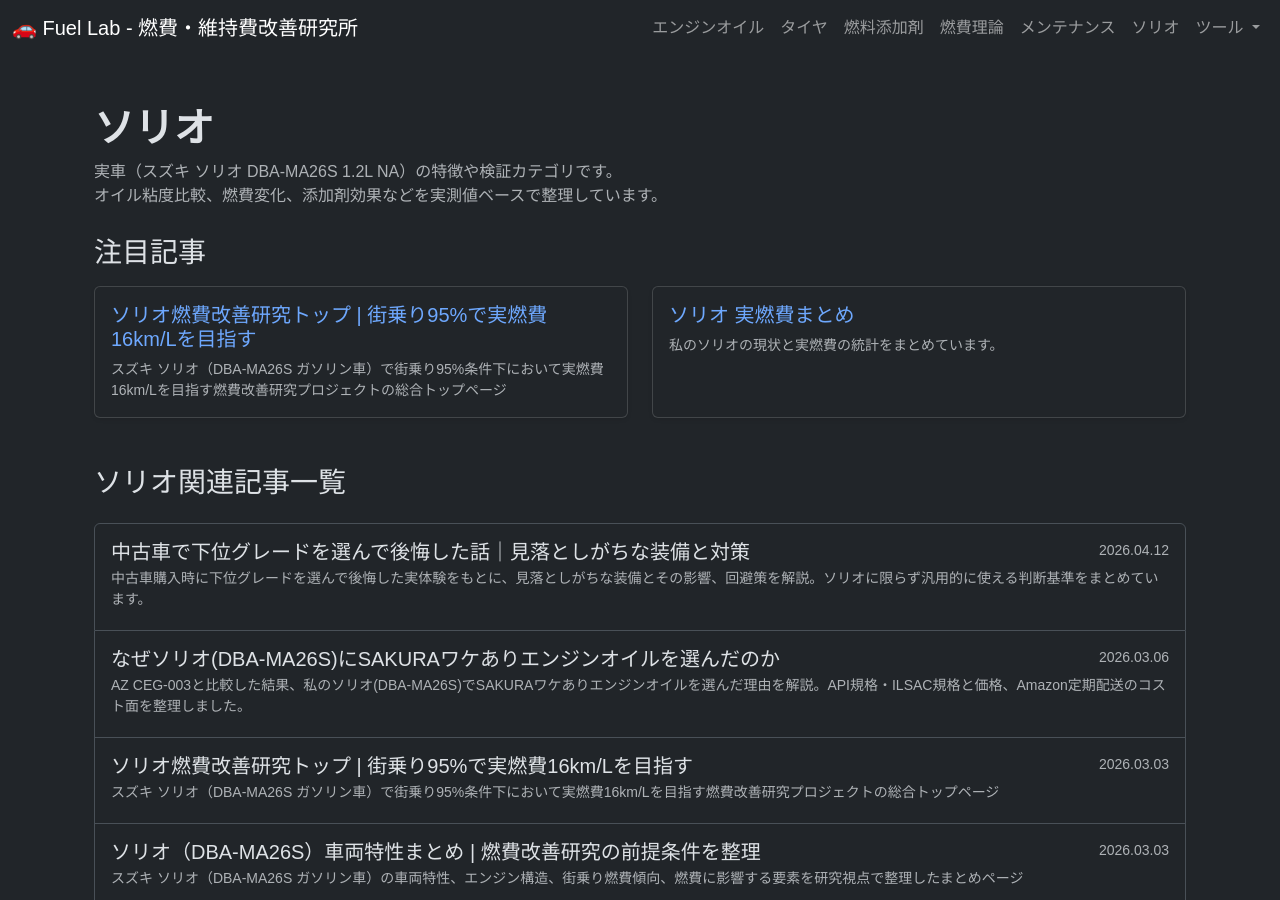
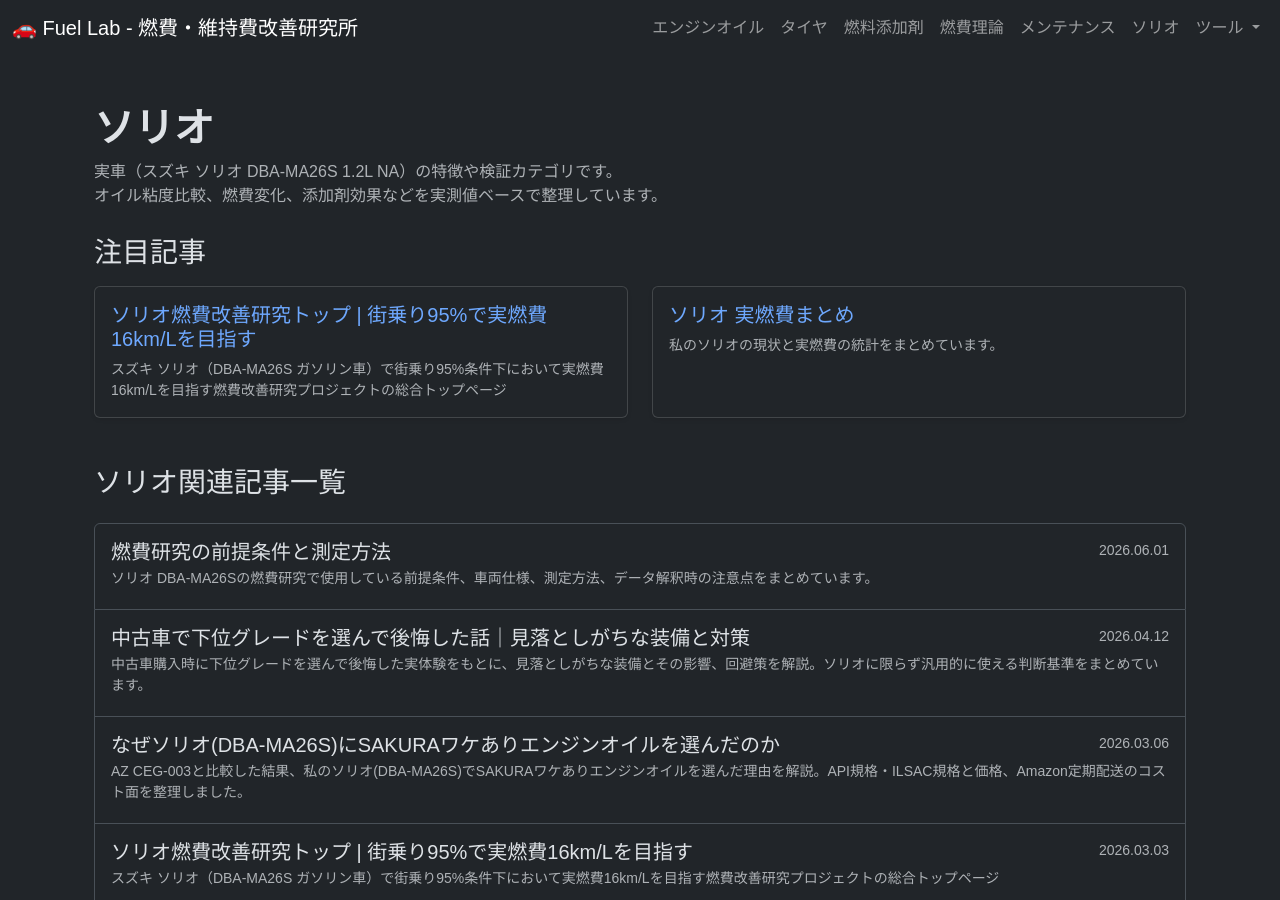
Before and after one commit to funyapar-org/fuel-lab, a Jekyll site: the page built from _category/solio.md, in a window 1280 px wide and 900 px high. Built offline with Jekyll 4.4.1, drawn with Linux system fonts in a browser that asks for light colours.

Commit message:
研究前提条件をトップページから移動

```diff
--- a/_includes/solio/fuel/progress-gauge.html
+++ b/_includes/solio/fuel/progress-gauge.html
@@ -46,5 +46,11 @@
       目標まであと {{ remaining }} km/L
     </p>
 
+    <p>
+      👉 <a href="{{ site.baseurl }}/solio/fuel-research-assumptions-and-methodology/">
+        本研究の前提条件と測定方法
+      </a>
+    </p>
+
   </div>
 </div>
--- /dev/null
+++ b/_solio/fuel-research-assumptions-and-methodology.md
@@ -0,0 +1,247 @@
+---
+
+layout: default
+title: "燃費研究の前提条件と測定方法"
+nav_title: "研究前提条件"
+description: "ソリオ DBA-MA26Sの燃費研究で使用している前提条件、車両仕様、測定方法、データ解釈時の注意点をまとめています。"
+category: solio
+tags:
+
+  - fuel-economy
+  - fuel-research
+  - methodology
+  - measurement
+  - ma26s
+date: 2026-06-01 09:00:00 +0900
+
+---
+
+<div class="col-lg-10">
+
+  <div class="card shadow-sm mb-4">
+    <div class="card-body">
+
+      <h1 class="h3 mb-3">
+        燃費研究の前提条件と測定方法
+      </h1>
+
+      <p class="mb-0">
+        当サイトで公開している燃費改善実験、燃費推移グラフ、整備効果検証は、
+        すべて同一車両・同一条件を基準として記録しています。
+      </p>
+
+    </div>
+  </div>
+
+
+
+  <div class="card shadow-sm mb-4">
+    <div class="card-body">
+
+      <h2 class="h4 mb-3">
+        対象車両
+      </h2>
+
+      <table class="table table-sm align-middle">
+
+        <tbody>
+
+          <tr>
+            <th style="width: 220px;">車種</th>
+            <td>スズキ ソリオ</td>
+          </tr>
+
+          <tr>
+            <th>型式</th>
+            <td>DBA-MA26S</td>
+          </tr>
+
+          <tr>
+            <th>エンジン</th>
+            <td>K12C 自然吸気エンジン</td>
+          </tr>
+
+          <tr>
+            <th>燃料</th>
+            <td>レギュラーガソリン</td>
+          </tr>
+
+          <tr>
+            <th>トランスミッション</th>
+            <td>CVT</td>
+          </tr>
+
+        </tbody>
+
+      </table>
+
+      <p class="mb-0">
+        車両構造や設計上の特徴については
+        <a href="{{ site.baseurl }}/solio/solio-vehicle-characteristics-overview/">
+          ソリオ車両特性まとめ
+        </a>
+        を参照してください。
+      </p>
+
+    </div>
+  </div>
+
+
+
+  <div class="card shadow-sm mb-4">
+    <div class="card-body">
+
+      <h2 class="h4 mb-3">
+        使用環境
+      </h2>
+
+      <ul class="mb-0">
+
+        <li>街乗り約95%以上</li>
+
+        <li>短距離移動が中心</li>
+
+        <li>高速道路利用は少なめ</li>
+
+        <li>エアコンは季節に応じて通常使用</li>
+
+        <li>特別なエコランは実施しない</li>
+
+      </ul>
+
+    </div>
+  </div>
+
+
+
+  <div class="card shadow-sm mb-4">
+    <div class="card-body">
+
+      <h2 class="h4 mb-3">
+        燃費の測定方法
+      </h2>
+
+      <ul>
+
+        <li>満タン法による実測</li>
+
+        <li>給油時のオドメーター値を記録</li>
+
+        <li>給油量から実燃費を算出</li>
+
+        <li>車載燃費計は参考値として扱う</li>
+
+      </ul>
+
+      <div class="alert alert-info mb-0">
+
+        燃費データは実際の給油量を用いて計算しているため、
+        車載燃費計よりも実際の燃料消費に近い値になります。
+
+      </div>
+
+      <p class="mb-0">
+        満タン法の詳細については
+        <a href="{{ site.baseurl }}/knowledge/tank-to-tank-method-guide/">
+          満タン法の正しいやり方
+        </a>
+        を参照してください。
+      </p>
+
+    </div>
+  </div>
+
+
+
+  <div class="card shadow-sm mb-4">
+    <div class="card-body">
+
+      <h2 class="h4 mb-3">
+        季節補正後燃費について
+      </h2>
+
+      <p>
+        当サイトでは実燃費に加えて、
+        「季節補正後燃費」を使用しています。
+      </p>
+
+      <p>
+        実燃費は気温や暖機時間、
+        エアコン使用量などの影響を大きく受けます。
+      </p>
+
+      <p class="mb-0">
+        そのため季節要因を補正した指標を用いることで、
+        整備や改善施策そのものの効果を比較しやすくしています。
+      </p>
+
+    </div>
+  </div>
+
+
+
+  <div class="card shadow-sm mb-4">
+    <div class="card-body">
+
+      <h2 class="h4 mb-3">
+        データの解釈について
+      </h2>
+
+      <ul>
+
+        <li>すべて単一車両での検証結果です。</li>
+
+        <li>他車種で同じ結果になるとは限りません。</li>
+
+        <li>燃費改善効果は運転環境によって変動します。</li>
+
+        <li>改善予測値は理論値を含みます。</li>
+
+        <li>長期保有を前提とした整備方針を採用しています。</li>
+
+      </ul>
+
+    </div>
+  </div>
+
+
+
+  <div class="card shadow-sm">
+    <div class="card-body">
+
+      <h2 class="h4 mb-3">
+        関連ページ
+      </h2>
+
+      <ul class="mb-0">
+
+        <li>
+          <a href="{{ site.baseurl }}/solio/solio-vehicle-characteristics-overview/">
+            ソリオ車両特性まとめ
+          </a>
+        </li>
+
+        <li>
+          <a href="{{ site.baseurl }}/solio/baseline/">
+            ベースライン計測
+          </a>
+        </li>
+
+        <li>
+          <a href="{{ site.baseurl }}/solio/fcr062-effect/">
+            FCR-062効果検証
+          </a>
+        </li>
+
+        <li>
+          <a href="{{ site.baseurl }}/knowledge/cvtf-change-interval-long-ownership/">
+            CVTフルード交換の考察
+          </a>
+        </li>
+
+      </ul>
+
+    </div>
+  </div>
+
+</div>
```
Also changed, not shown: index.html (+3 -28 lines).
